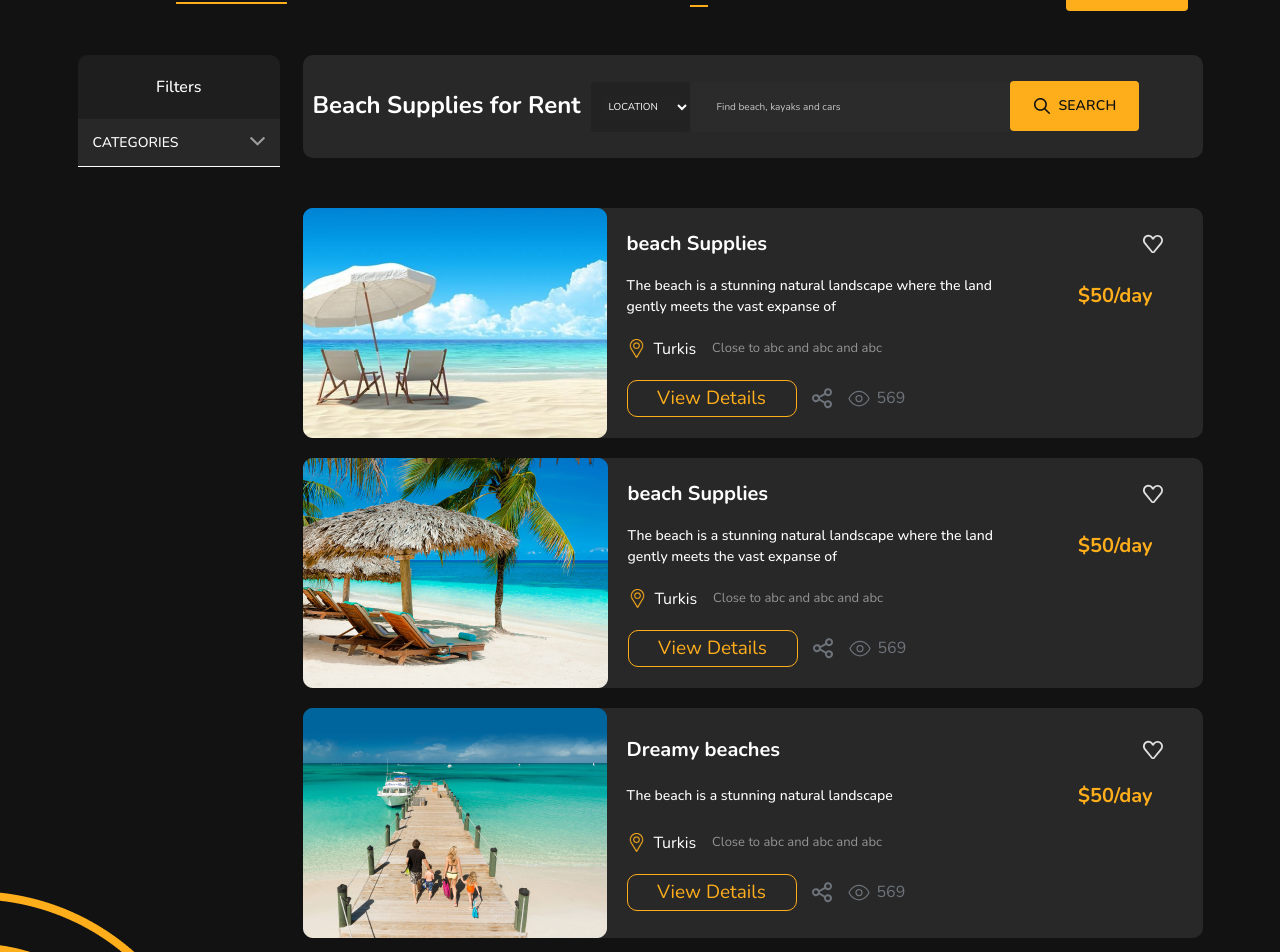
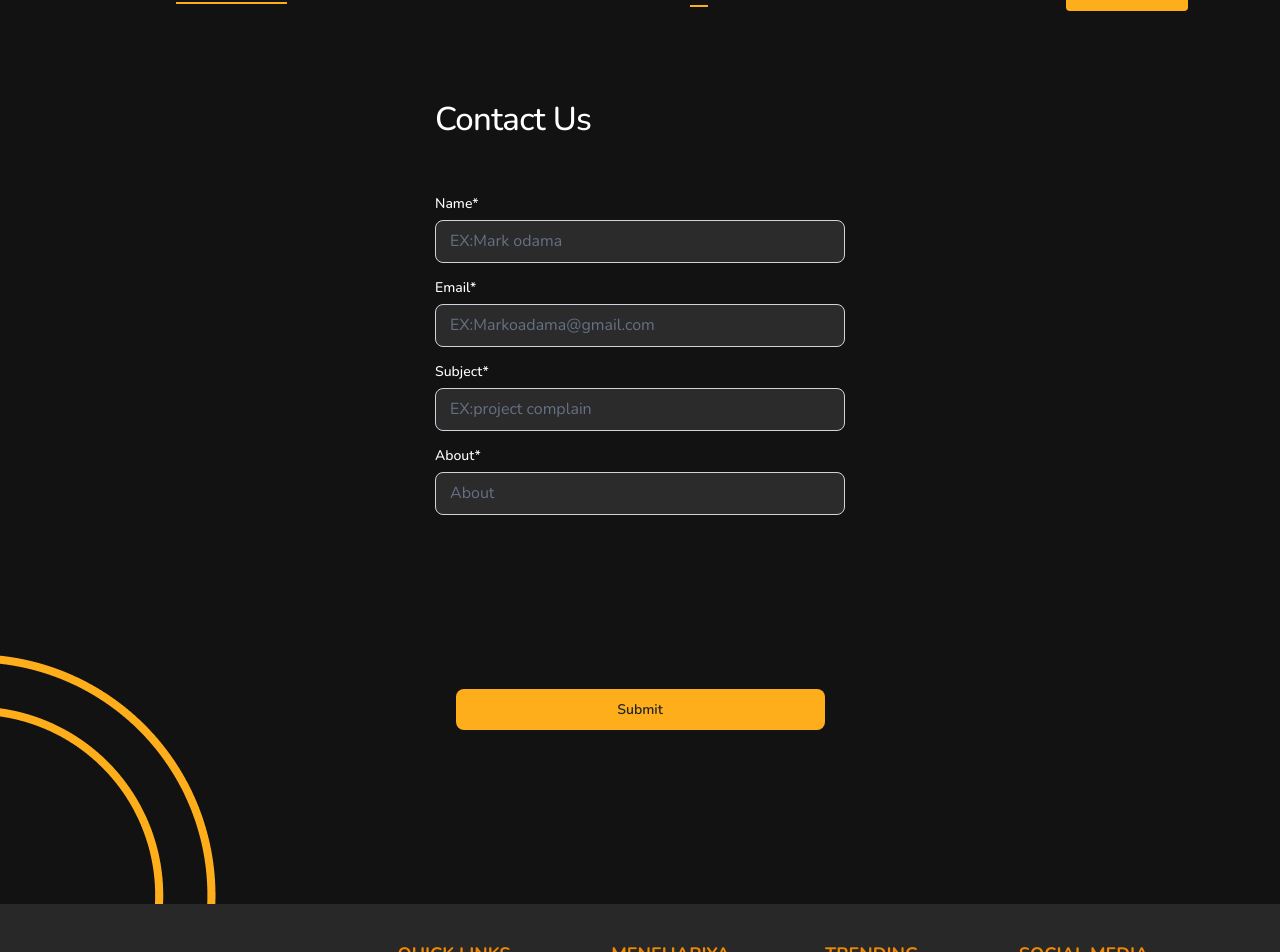
Before and after one commit to faheem4531/RentNation, a React (Create React App) app: page / in a window 1280 px wide. Shown: the part 55-1007 px from the top of the page. Built offline with nearby package versions, Linux system fonts and the light colour scheme.

Commit message:
Build contact us and about us screen

```diff
--- a/src/App.js
+++ b/src/App.js
@@ -4,12 +4,16 @@ import { Home, Listing } from "./pages";
 import "bootstrap/dist/css/bootstrap.min.css";
 import styles from "./App.module.css";
 import "bootstrap/dist/css/bootstrap.min.css";
+import Contact from "./pages/contact";
+import About from "./pages/about";
 
 function App() {
   return (
     <div className={styles.app}>
       {/* <Home /> */}
-      <Listing />
+      {/* <Listing /> */}
+      <Contact />
+      {/* <About /> */}
     </div>
   );
 }
--- a/src/components/buttons/LoginButton.js
+++ b/src/components/buttons/LoginButton.js
@@ -1,18 +1,20 @@
 import React from "react";
 
-import styles from './LoginButton.module.css';
+import styles from "./LoginButton.module.css";
 
 const LoginButton = (props) => {
   const inputStyle = {
-    borderRadius: props.borderRadius || '4px',
-    border: props.borderColor || 'none',
-    fontSize: props.fontSize
+    borderRadius: props.borderRadius || "4px",
+    border: props.borderColor || "none",
+    fontSize: props.fontSize,
+    width: props.width,
   };
 
-  return <button
-    className={styles.button}
-    style={inputStyle}
-  >{props.buttonText}</button>
-}
+  return (
+    <button className={styles.button} style={inputStyle}>
+      {props.buttonText}
+    </button>
+  );
+};
 
 export default LoginButton;
--- a/src/components/inputs/Input.js
+++ b/src/components/inputs/Input.js
@@ -1,14 +1,16 @@
 import React from "react";
-import styles from './Input.module.css';
+import styles from "./Input.module.css";
 
 const Input = (props) => {
-
   const inputStyle = {
-    borderRadius: props.borderRadius || '8px'
+    borderRadius: props.borderRadius || "8px",
+    backgroundColor: props.backgroundColor,
   };
   return (
     <div className={styles.inputDiv}>
-      <label className={styles.lable} htmlFor="name">{props.lable}</label>
+      <label className={styles.lable} htmlFor="name">
+        {props.lable}
+      </label>
       <input
         className={styles.input}
         id="name"
@@ -17,7 +19,7 @@ const Input = (props) => {
         style={inputStyle}
       />
     </div>
-  )
-}
+  );
+};
 
 export default Input;
--- /dev/null
+++ b/src/pages/about/About.module.css
@@ -0,0 +1,75 @@
+.aboutMain{
+    margin: auto;
+    width: 55%;
+}
+
+.aboutHeading{
+    color: #FFF;
+    font-size: 32.862px;
+    font-weight: 500;
+    line-height: 49.292px;
+    letter-spacing: -0.685px;
+    margin-top: 120px;
+    margin-bottom: 18px;
+}
+
+.aboutContent{
+    color: #FFF;
+    font-size: 16px;
+    font-weight: 500;
+    line-height: 36px;
+    letter-spacing: 0.2px;
+    margin-bottom: 73px;
+}
+
+.aboutContantCon{
+    margin-bottom: 204px;
+}
+
+.aboutFooter{
+    position: relative;
+    bottom: 0px;
+}
+
+.aboutBgLeft{
+    position: absolute;
+    right: 0px;
+    top: -128px;
+    z-index: -1;
+    height: 422px;
+    overflow-y: hidden;
+}
+
+.aboutBgRight{
+    position: absolute;
+    left: 0px;
+    bottom: 490px;
+    z-index: -1;
+}
+
+@media (max-width: 767px) {
+    .aboutMain{
+    width: 70%;
+}
+}
+
+@media (max-width: 576px) {
+    .aboutMain{
+    width: 90%;
+}
+.aboutHeading{
+    font-size: 25.862px;
+    margin-bottom: 12px;
+}
+
+.aboutContent{
+    color: #FFF;
+    font-size: 14px;
+    line-height: 28px;
+    margin-bottom: 45px;
+}
+
+.aboutContantCon{
+    margin-bottom: 150px;
+}
+}
--- /dev/null
+++ b/src/pages/about/index.js
@@ -0,0 +1,83 @@
+import React from "react";
+import styles from "./About.module.css";
+import { Header, Footer } from "../../components";
+
+import bgLeft from "../../assets/pngs/bg-leftHalf.png";
+import bgRight from "../../assets/pngs/bg-rightHalf.png";
+
+const About = () => {
+  return (
+    <div>
+      <Header />
+      <div className={styles.aboutMain}>
+        <div className={styles.aboutHeading}>About us</div>
+        <div className={styles.aboutContantCon}>
+          <div className={styles.aboutContent}>
+            Lorem ipsum dolor sit amet consectetur. Consequat tincidunt blandit
+            donec ipsum nam vel. Vulputate arcu augue vestibulum interdum. Quam
+            vitae ullamcorper risus nibh faucibus aliquam adipiscing. Vitae
+            ultrices accumsan nunc mattis sagittis vitae egestas et duis. Libero
+            pharetra vitae id feugiat et sed ornare pellentesque non. Aliquam
+            tortor viverra habitant erat commodo odio. Leo nulla aliquam
+            ullamcorper massa. Pretium in risus vel ut nibh. Egestas neque
+            elementum massa tincidunt ipsum ut tempor bibendum duis. Lacus
+            aliquam vitae vulputate eget non fringilla. Sodales orci viverra
+            quisque dictum diam. Pharetra turpis cras tincidunt tortor mus
+            mollis nunc proin. Purus in donec at vulputate nisi habitant lectus.
+          </div>
+          <div className={styles.aboutContent}>
+            Lorem ipsum dolor sit amet consectetur. Consequat tincidunt blandit
+            donec ipsum nam vel. Vulputate arcu augue vestibulum interdum. Quam
+            vitae ullamcorper risus nibh faucibus aliquam adipiscing. Vitae
+            ultrices accumsan nunc mattis sagittis vitae egestas et duis. Libero
+            pharetra vitae id feugiat et sed ornare pellentesque non. Aliquam
+            tortor viverra habitant erat commodo odio. Leo nulla aliquam
+            ullamcorper massa. Pretium in risus vel ut nibh. Egestas neque
+            elementum massa tincidunt ipsum ut tempor bibendum duis. Lacus
+            aliquam vitae vulputate eget non fringilla. Sodales orci viverra
+            quisque dictum diam. Pharetra turpis cras tincidunt tortor mus
+            mollis nunc proin. Purus in donec at vulputate nisi habitant lectus.
+          </div>
+          <div className={styles.aboutContent}>
+            Lorem ipsum dolor sit amet consectetur. Consequat tincidunt blandit
+            donec ipsum nam vel. Vulputate arcu augue vestibulum interdum. Quam
+            vitae ullamcorper risus nibh faucibus aliquam adipiscing. Vitae
+            ultrices accumsan nunc mattis sagittis vitae egestas et duis. Libero
+            pharetra vitae id feugiat et sed ornare pellentesque non. Aliquam
+            tortor viverra habitant erat commodo odio. Leo nulla aliquam
+            ullamcorper massa. Pretium in risus vel ut nibh. Egestas neque
+            elementum massa tincidunt ipsum ut tempor bibendum duis. Lacus
+            aliquam vitae vulputate eget non fringilla. Sodales orci viverra
+            quisque dictum diam. Pharetra turpis cras tincidunt tortor mus
+            mollis nunc proin. Purus in donec at vulputate nisi habitant lectus.
+          </div>
+          <div className={styles.aboutContent}>
+            Lorem ipsum dolor sit amet consectetur. Consequat tincidunt blandit
+            donec ipsum nam vel. Vulputate arcu augue vestibulum interdum. Quam
+            vitae ullamcorper risus nibh faucibus aliquam adipiscing. Vitae
+            ultrices accumsan nunc mattis sagittis vitae egestas et duis. Libero
+            pharetra vitae id feugiat et sed ornare pellentesque non. Aliquam
+            tortor viverra habitant erat commodo odio. Leo nulla aliquam
+            ullamcorper massa. Pretium in risus vel ut nibh. Egestas neque
+            elementum massa tincidunt ipsum ut tempor bibendum duis. Lacus
+            aliquam vitae vulputate eget non fringilla. Sodales orci viverra
+            quisque dictum diam. Pharetra turpis cras tincidunt tortor mus
+            mollis nunc proin. Purus in donec at vulputate nisi habitant lectus.
+          </div>
+        </div>
+      </div>
+
+      <div className={styles.aboutFooter}>
+        <Footer />
+        <div className={styles.aboutBgLeft}>
+          <img src={bgLeft} alt="" />
+        </div>
+        <div className={styles.aboutBgRight}>
+          <img src={bgRight} alt="" />
+        </div>
+      </div>
+    </div>
+  );
+};
+
+export default About;
--- /dev/null
+++ b/src/pages/contact/Contact.module.css
@@ -0,0 +1,50 @@
+.contactMain{
+    margin-top: 150px;
+    display: flex;
+    justify-content: center;
+    align-items: center;
+}
+
+.contactFormHeading{
+    color: #FFF;
+    font-size: 32.862px;
+    font-weight: 500;
+    line-height: 49.292px;
+    letter-spacing: -0.685px;
+    margin-bottom: 50px;
+}
+
+.contactFormMain{
+    width: 410px;
+}
+
+.contactFormBtn{
+    width: 100%;
+    text-align: center;
+    margin: 174px 0px;
+}
+
+.contactFooter{
+    position: relative;
+}
+
+.contactBgRight{
+    position: absolute;
+    top: -250px;
+    left: 0px;
+    z-index: -1;
+}
+
+@media (max-width: 576px) {
+    .contactFormHeading{
+    font-size: 25.862px;
+    margin-bottom: 35px;
+}
+    .contactFormMain{
+    width: 280px;
+}
+
+.contactFormBtn{
+    margin: 80px 0px;
+}
+}
--- /dev/null
+++ b/src/pages/contact/index.js
@@ -0,0 +1,62 @@
+import React from "react";
+import styles from "./Contact.module.css";
+import { Header, Footer } from "../../components";
+import Input from "../../components/inputs/Input";
+import LoginButton from "../../components/buttons/LoginButton";
+
+import bgRight from "../../assets/pngs/bg-rightHalf.png";
+
+const Contact = () => {
+  return (
+    <div>
+      <Header />
+      <div className={styles.contactMain}>
+        <div className={styles.contactFormMain}>
+          <div className={styles.contactFormHeading}>Contact Us</div>
+          <Input
+            lable="Name*"
+            type="text"
+            placeholder="EX:Mark odama"
+            backgroundColor="#2B2B2B"
+          />
+          <div className="mt-4">
+            <Input
+              lable="Email*"
+              type="text"
+              placeholder="EX:Markoadama@gmail.com"
+              backgroundColor="#2B2B2B"
+            />
+          </div>
+          <div className="mt-4">
+            <Input
+              lable="Subject*"
+              type="text"
+              placeholder="EX:project complain"
+              backgroundColor="#2B2B2B"
+            />
+          </div>
+          <div className="mt-4">
+            <Input
+              lable="About*"
+              type="text"
+              placeholder="About"
+              backgroundColor="#2B2B2B"
+            />
+          </div>
+          <div className={styles.contactFormBtn}>
+            <LoginButton buttonText="Submit" borderRadius="8px" width="90%" />
+          </div>
+        </div>
+      </div>
+
+      <div className={styles.contactFooter}>
+        <Footer />
+        <div className={styles.contactBgRight}>
+          <img src={bgRight} alt="" />
+        </div>
+      </div>
+    </div>
+  );
+};
+
+export default Contact;
--- a/src/pages/index.js
+++ b/src/pages/index.js
@@ -1,4 +1,5 @@
 import Home from "./Home";
 import Listing from "./Listing";
+import Contact from "./contact";
 
-export { Home, Listing };
+export { Home, Listing, Contact };
--- a/src/styles/Listing.module.css
+++ b/src/styles/Listing.module.css
@@ -65,6 +65,7 @@
     border-bottom: 1px solid var(--white-color);
     background-color: var(--bg-grey-color);
     width: 100%;
+    cursor: pointer;
 }
 
 .filterList ul li:last-child {
```
Also changed, not shown: src/pages/Listing.js (+72 -65 lines).
